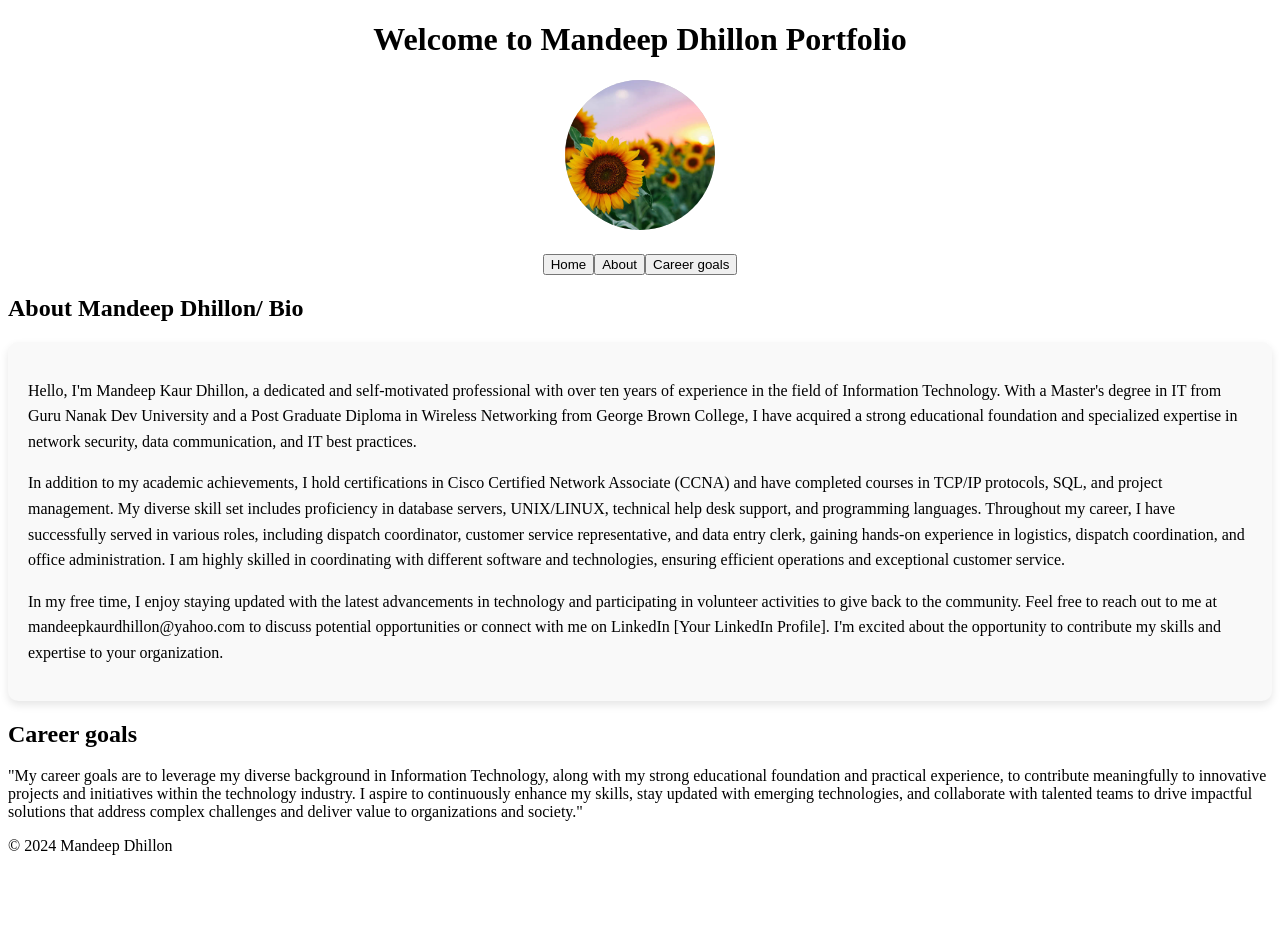
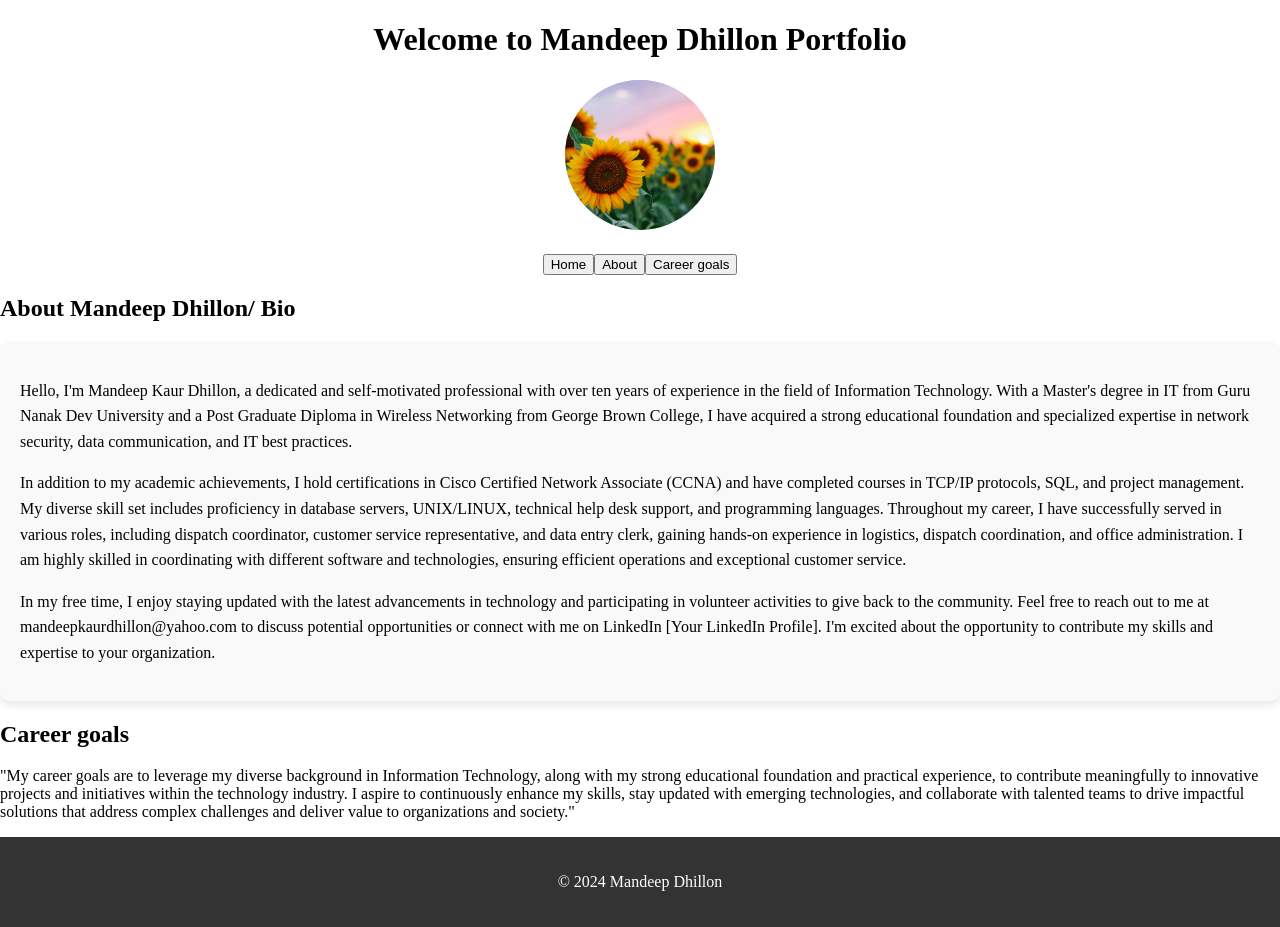
Before and after one commit to Mandeep-Dhillon/Mandeep-Dhillon.github.io, a plain HTML site: page index.html in a window 1280 px wide. Before the commit the page ends 871 px from the top, so only its background shows below. Drawn offline with Linux system fonts and the light colour scheme.

Commit message:
added more style for the footer

```diff
--- a/css/app.css
+++ b/css/app.css
@@ -46,3 +46,18 @@ h1 {
     margin-bottom: 20px; /* Add margin bottom for spacing */
     text-align: center; /* Center align heading */
 }
+
+body {
+    display: flex;
+    flex-direction: column;
+    min-height: 100vh; /* Ensure the body covers the entire viewport height */
+    margin: 0;
+}
+
+footer {
+    background-color: #333;
+    color: white;
+    padding: 20px 0;
+    text-align: center;
+    margin-top: auto; /* Push the footer to the very bottom of the page */
+}
```
